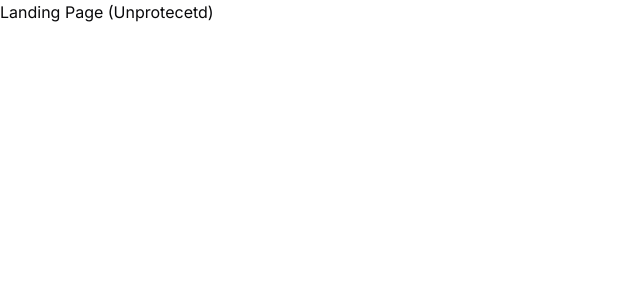
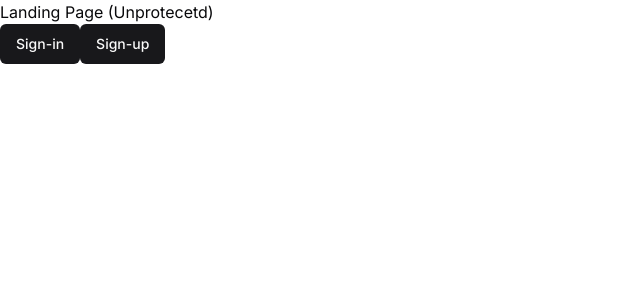
Before and after one commit to karman103/first_fullstack, a Next.js app: page / in a window 1280 px wide. Shown: the top 300 px of the page, without its empty margins (0-640 px from the left). Built offline with nearby package versions, Linux system fonts and the light colour scheme.

Commit message:
Adding Clerk files

```diff
--- /dev/null
+++ b/app/(auth)/layout.tsx
@@ -0,0 +1,12 @@
+const AuthLayout = ({
+    children
+}: {
+    children:React.ReactNode;
+}) => {
+    return (
+        <div className="flex items-center justify-center h-full">
+            {children}
+        </div>
+    );
+}
+export default AuthLayout
--- a/app/(landing)/page.tsx
+++ b/app/(landing)/page.tsx
@@ -1,7 +1,22 @@
+import { Button } from "@/components/ui/button";
+import Link from "next/link";
+
 const Landingpage =() => {
     return (
         <div>
             Landing Page (Unprotecetd)
+            <div>
+                <Link href="/sign-in">
+                    <Button>
+                        Sign-in
+                    </Button>
+                </Link>
+                <Link href="/sign-up">
+                    <Button>
+                        Sign-up
+                    </Button>
+                </Link>
+            </div>
         </div>
     );
 }
--- a/middleware.ts
+++ b/middleware.ts
@@ -3,7 +3,9 @@
 // This example protects all routes including api/trpc routes
 // Please edit this to allow other routes to be public as needed.
 // See https://clerk.com/docs/nextjs/middleware for more information about configuring your middleware
-export default authMiddleware({});
+export default authMiddleware({
+    publicRoutes: ["/"]
+});
 
 export const config = {
   matcher: ["/((?!.*\\..*|_next).*)", "/", "/(api|trpc)(.*)"],
```
